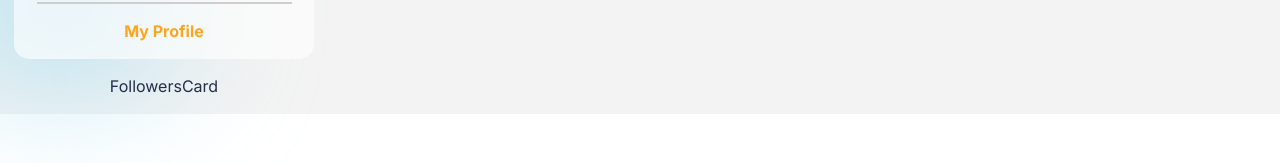
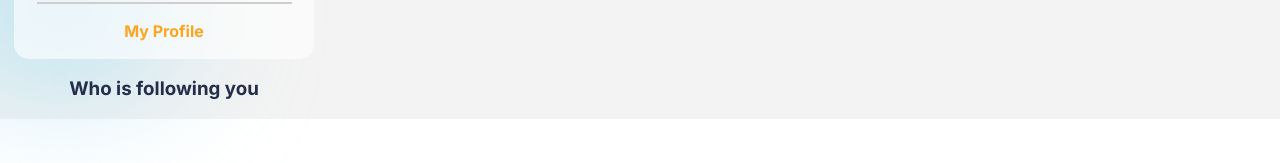
Before and after one commit to bregarulai/socialMedia-mern, a React (Create React App) app in the folder client/: page / in a window 1280 px wide. Shown: the part 353-516 px from the top of the page. Built offline with nearby package versions, Linux system fonts and the light colour scheme; the HTML template or start-up script is replaced by a standard one.

Commit message:
created followersData file

```diff
--- a/client/src/components/followersCard/FollowersCard.jsx
+++ b/client/src/components/followersCard/FollowersCard.jsx
@@ -1,7 +1,11 @@
 import React from 'react';
 
 const FollowersCard = () => {
-  return <div className='followersCard'>FollowersCard</div>;
+  return (
+    <div className='followersCard'>
+      <h3>Who is following you</h3>
+    </div>
+  );
 };
 
 export default FollowersCard;
```
Also changed, not shown: client/src/data/followersData.js (added, +11 -0 lines).
